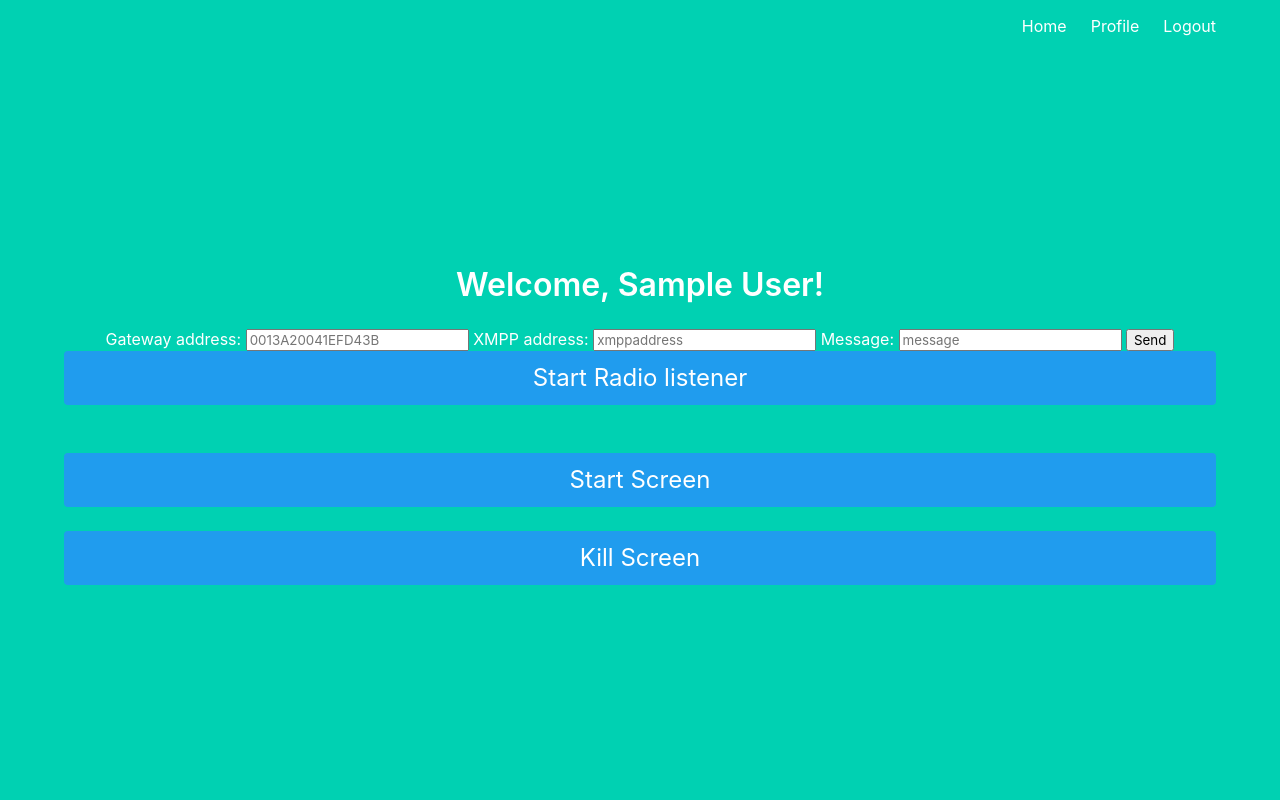
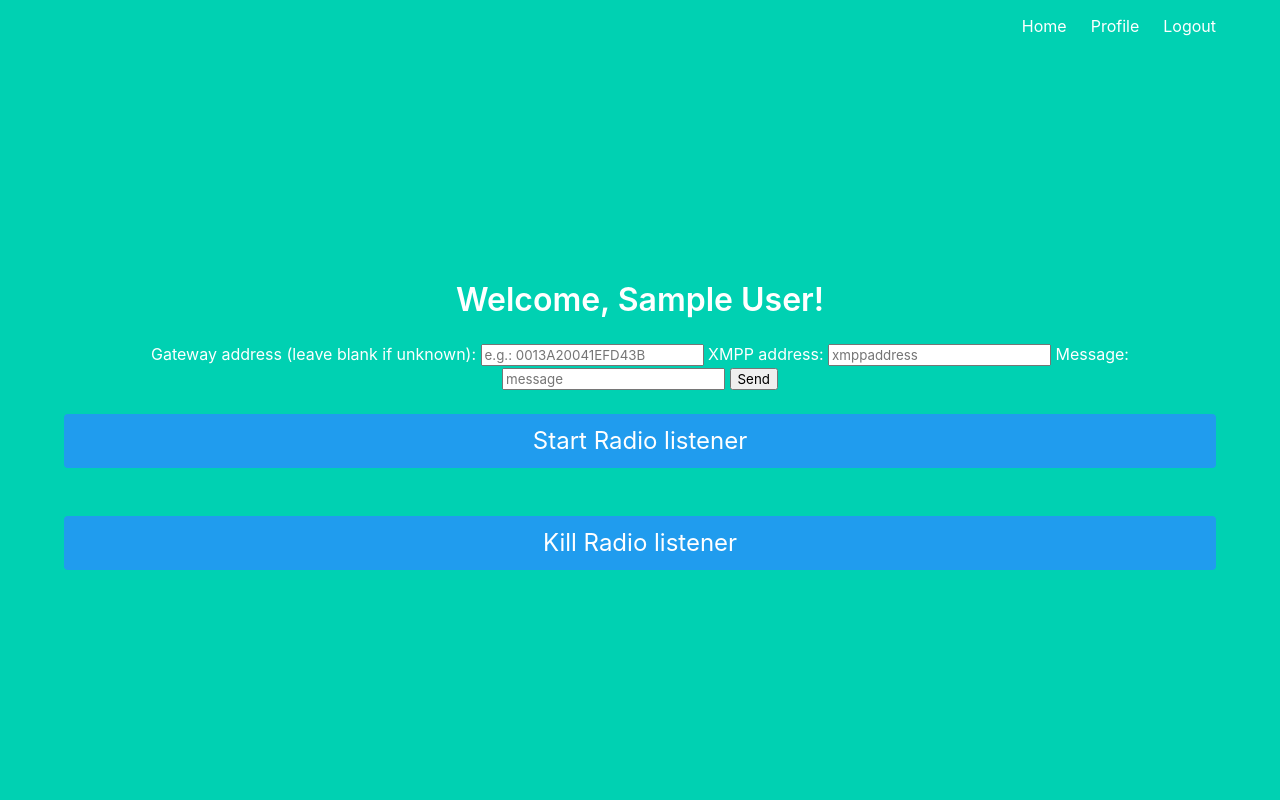
Before and after one commit to BeechatNetworkSystemsLtd/BeechatHive, a Flask app: page /profile in a window 1280 px wide. Run offline with Flask 2, Linux system fonts and the light colour scheme; the visitor is signed in with stand-in values (Sample User, id 1); data comes from the database, SQL or seed files in the repository.

Commit message:
Added kill radio listener button

```diff
--- a/flask_auth_app/project/main.py
+++ b/flask_auth_app/project/main.py
@@ -23,7 +23,7 @@ python3 epd_2in13_V2_test.py"""])
 @main.route('/startradio', methods=['POST'])
 def startRadio():
     process = subprocess.Popen(['/bin/python3 /home/beechat/BeechatHive-main/flask_auth_app/project/receiver.py'], shell=True)
-    print(process.pid())
+    #print(process.pid())
 #    import time
 #    print("Killing processin 10 seconds...")
 #    time.sleep(10)
@@ -35,11 +35,9 @@ def startRadio():
 
     return redirect(url_for('main.profile'))
 
-@main.route('/killscreen', methods=['POST'])
-def killScreen():
-    # screenid=$(ps aux | grep epd | awk -F '${epd}' '{print $1}' | awk  '{print $2}' | awk '{print $1}' | sed -n 1p |cut -d " " -f1); kill $screenid
-    # kill $screenid
-    subprocess.Popen(["/home/beechat/BeechatHive-main/flask_auth_app/project/killscreen.sh"])
+@main.route('/killradio', methods=['POST'])
+def killRadio():
+    subprocess.Popen(["sh /home/beechat/BeechatHive-main/flask_auth_app/project/killradio.sh"], shell=True)
     return redirect(url_for('main.profile'))
 
 
--- a/flask_auth_app/project/templates/profile.html
+++ b/flask_auth_app/project/templates/profile.html
@@ -10,8 +10,8 @@
 
 
 <form action="/sendmessage" method="post">
-  <label for="gateway">Gateway address:</label>
-  <input type="text" id="gateway" name="gateway" placeholder="0013A20041EFD43B">
+  <label for="gateway">Gateway address (leave blank if unknown):</label>
+  <input type="text" id="gateway" name="gateway" placeholder="e.g.: 0013A20041EFD43B">
 
   <label for="xmppaddress">XMPP address:</label>
   <input type="text" id="xmppaddress" name="xmppaddress" placeholder="xmppaddress">
@@ -22,6 +22,7 @@
   <button type="submit">Send</button>
 </form>
 
+<br>
 
 <!--T//  Testing message sending >-->
 
@@ -33,19 +34,9 @@
 <br>
 
 
-
-
-
-
-
 <br>
-<form method="POST" action="/startscreen">
-  <input class="button is-block is-info is-large is-fullwidth" type="submit" value="Start Screen" name="profile">
-<!--T//  <button >Sign Up</button>-->
-</form>
-<br>
-<form method="POST" action="/killscreen">
-  <input class="button is-block is-info is-large is-fullwidth" type="submit" value="Kill Screen" name="profile">
+<form method="POST" action="/killradio">
+  <input class="button is-block is-info is-large is-fullwidth" type="submit" value="Kill Radio listener" name="profile">
 <!--T//  <button >Sign Up</button>-->
 </form>
 
```
Also changed, not shown: 3 other files.
